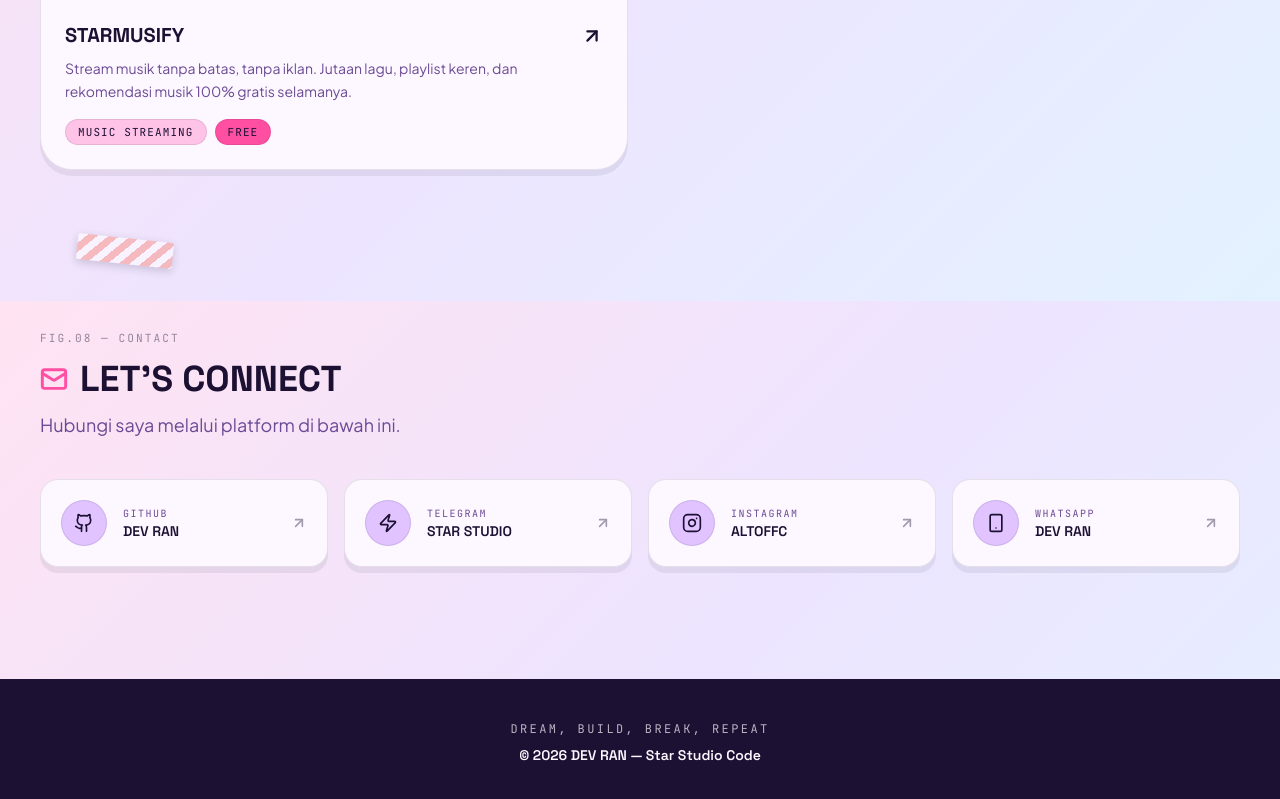
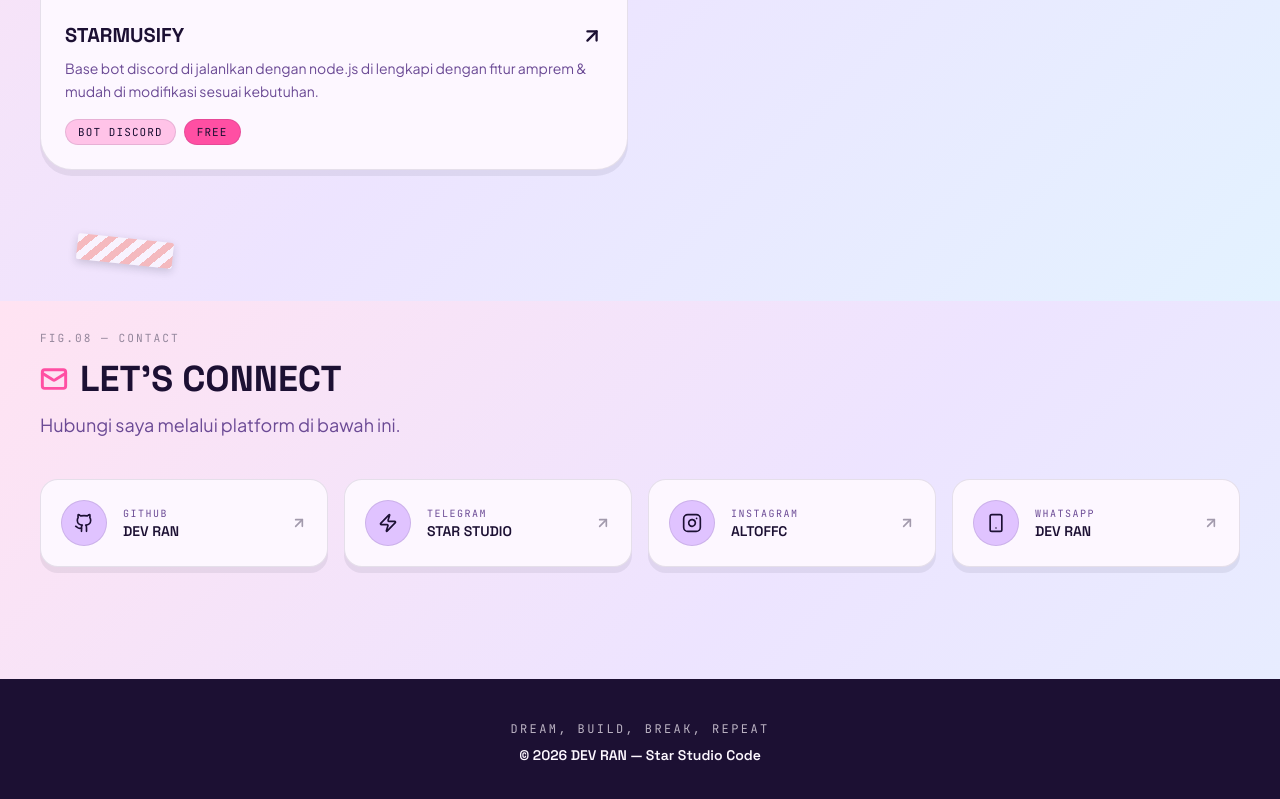
Before and after one commit to ranfemboy/portofolio, a plain HTML site: page index.html in a window 1280 px wide. Shown: the part 3699-4498 px from the top of the page. Drawn offline with Linux system fonts and the light colour scheme; a web font is replaced by a local one.

Commit message:
Update index.html

```diff
--- a/index.html
+++ b/index.html
@@ -684,7 +684,7 @@
               </svg>Project</h2>
           </div>
           <div class="grid sm:grid-cols-2 gap-6 mt-8">
-            <div class="reveal reveal-left  " style="transition-delay:0ms"><a href="https://star-cloud.web.id"
+            <div class="reveal reveal-left  " style="transition-delay:0ms"><a href="https://github.com/ranfemboy/Bot-discord"
                 target="_blank" rel="noreferrer"
                 class="block bg-cream border border-ink/10 rounded-blob sticker overflow-hidden hover-pop shine group h-full">
                 <div class="aspect-[16/10] w-full overflow-hidden border-b border-ink/10"><img
@@ -701,11 +701,11 @@
                       <path d="M7 17 17 7"></path>
                     </svg>
                   </div>
-                  <p class="text-ink-soft text-sm mt-2 leading-relaxed line-clamp-3">Stream musik tanpa batas, tanpa
-                    iklan. Jutaan lagu, playlist keren, dan rekomendasi musik 100% gratis selamanya.</p>
+                  <p class="text-ink-soft text-sm mt-2 leading-relaxed line-clamp-3">Base bot discord di jalanlkan dengan node.js
+                    di lengkapi dengan fitur amprem & mudah di modifikasi sesuai kebutuhan.
+                  </p>
                   <div class="flex flex-wrap gap-2 mt-4"><span
-                      class="bg-baby-blue border border-ink/10 font-mono text-[11px] uppercase tracking-widest px-3 py-1 rounded-full">Music
-                      Streaming</span><span
+                      class="bg-baby-blue border border-ink/10 font-mono text-[11px] uppercase tracking-widest px-3 py-1 rounded-full">Bot Discord</span><span
                       class="bg-soft-pink border border-ink/10 font-mono text-[11px] uppercase tracking-widest px-3 py-1 rounded-full">Free</span>
                   </div>
                 </div>
```
